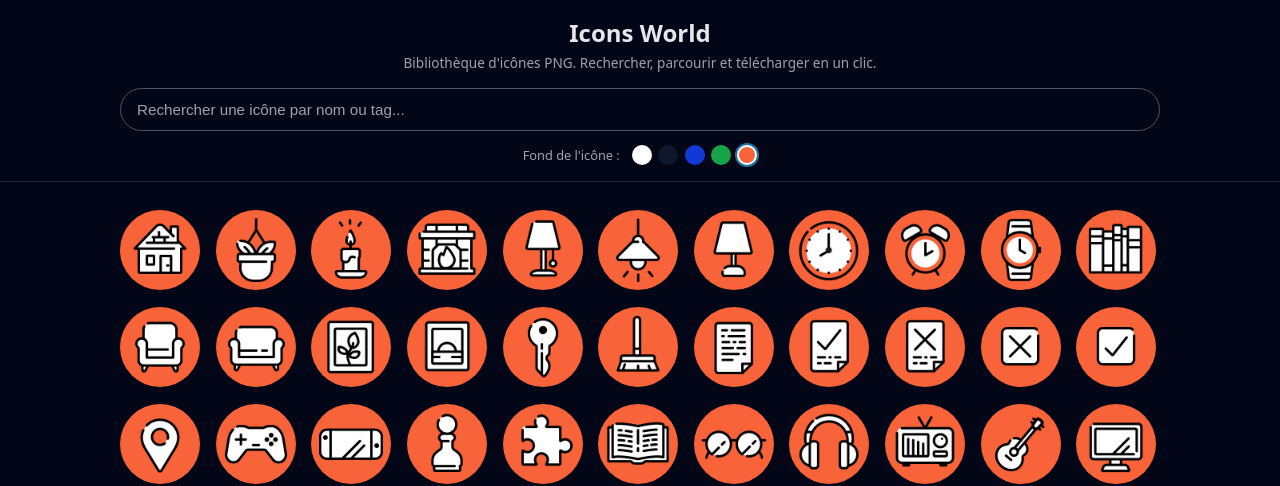
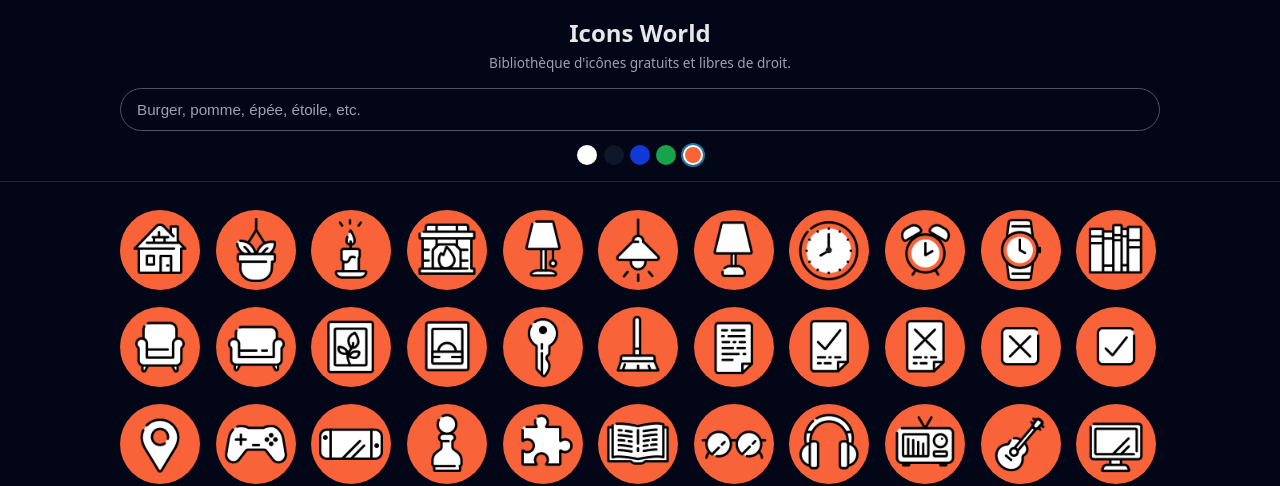
Before and after one commit to BaptisteLecordier/Icons-World, a plain HTML site: page index.html in a window 1280 px wide. Shown: the top 486 px of the page. Drawn offline with Linux system fonts and the light colour scheme; a web font is replaced by a local one.

Commit message:
Corrections textes

```diff
--- a/index.html
+++ b/index.html
@@ -193,19 +193,18 @@
     <div class="top-bar-inner">
       <header>
         <h1>Icons World</h1>
-        <p>Bibliothèque d'icônes PNG. Rechercher, parcourir et télécharger en un clic.</p>
+        <p>Bibliothèque d'icônes gratuits et libres de droit.</p>
 
         <!-- Barre de recherche -->
         <div class="search-bar">
           <div class="search-input-wrapper">
-            <input type="text" id="search" placeholder="Rechercher une icône par nom ou tag..." />
+            <input type="text" id="search" placeholder="Burger, pomme, épée, étoile, etc." />
             <button type="button" id="clearSearch">✕</button>
           </div>
         </div>
 
         <!-- Sélecteur de couleur (généré dynamiquement) -->
         <div class="color-picker">
-          <span class="color-picker-label">Fond de l'icône :</span>
           <div class="color-options" id="colorOptions"></div>
         </div>
       </header>
```
